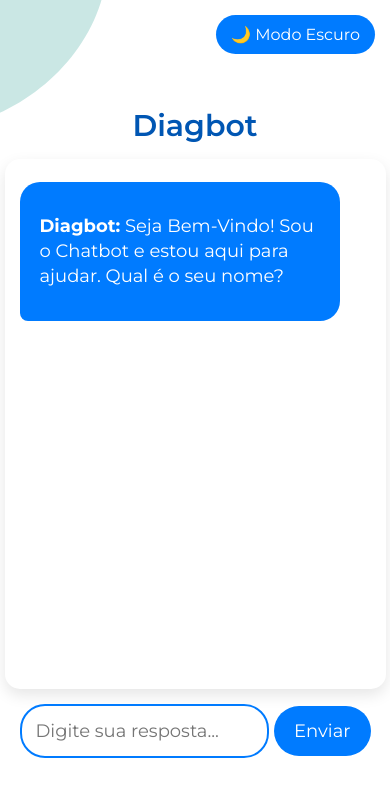
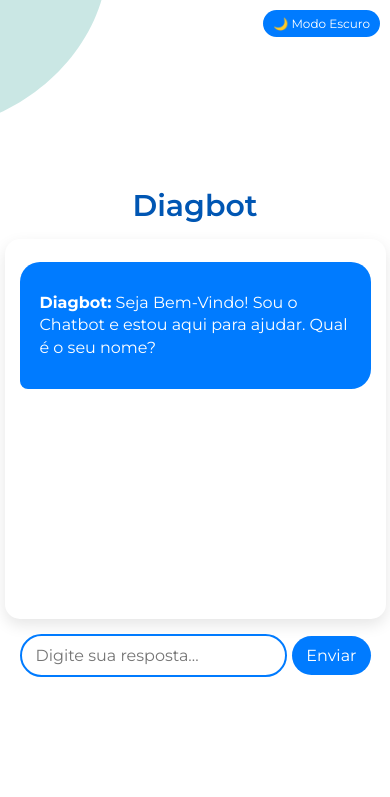
Before and after one commit to Giovanaasilvaa/ChatBot, a Flask app: page / in a window 390 px wide. Shown: the top 797 px of the page. Run offline with Flask 3, Linux system fonts and the light colour scheme.

Commit message:
style.css

```diff
--- a/static/style.css
+++ b/static/style.css
@@ -21,17 +21,18 @@
     background: url('fundo6.png') no-repeat center center fixed;
 }
 
+
 #theme-toggle {
-    position: absolute;
-    top: 15px;
-    right: 15px;
+    position: fixed;
+    top: 10px;
+    right: 10px;
     background: #007bff;
     color: white;
     border: none;
-    padding: 10px 15px;
+    padding: 8px 12px;
     border-radius: 20px;
     cursor: pointer;
-    font-size: 16px;
+    font-size: 14px;
     transition: background 0.3s, transform 0.2s ease-in-out;
     font-family: 'Montserrat', sans-serif;
 }
@@ -275,3 +319,44 @@
     max-width: 80%;
     font-size: 16px;
 }
+
+@media (max-width: 768px) {
+    .home-container {
+        padding: 1.5rem;
+        width: 90%;
+    }
+
+    #chatbox {
+        height: 400px;
+    }
+
+    .message {
+        font-size: 16px;
+        max-width: 90%;
+    }
+}
+
+@media (max-width: 480px) {
+    .home-container h1 {
+        font-size: 1.8rem;
+    }
+
+    .home-container button {
+        padding: 0.8rem 1.5rem;
+        font-size: 1rem;
+    }
+
+    #chatbox {
+        height: 350px;
+    }
+
+    input[type="text"], button {
+        padding: 10px 14px;
+        font-size: 16px;
+    }
+
+    #theme-toggle {
+        padding: 6px 10px;
+        font-size: 12px;
+    }
+}
```
Also changed, not shown: other parts of static/style.css (+43 -0 lines).
